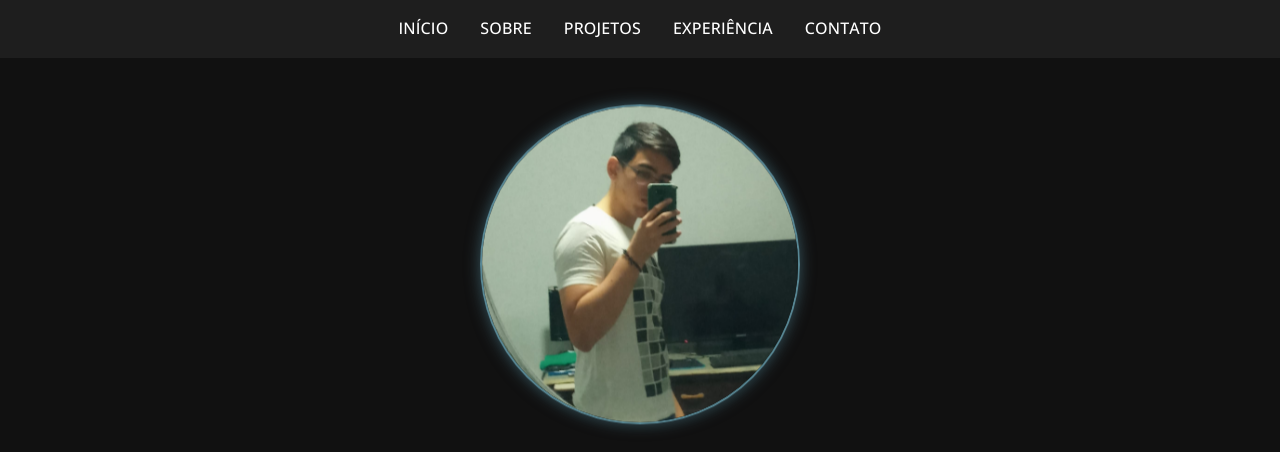
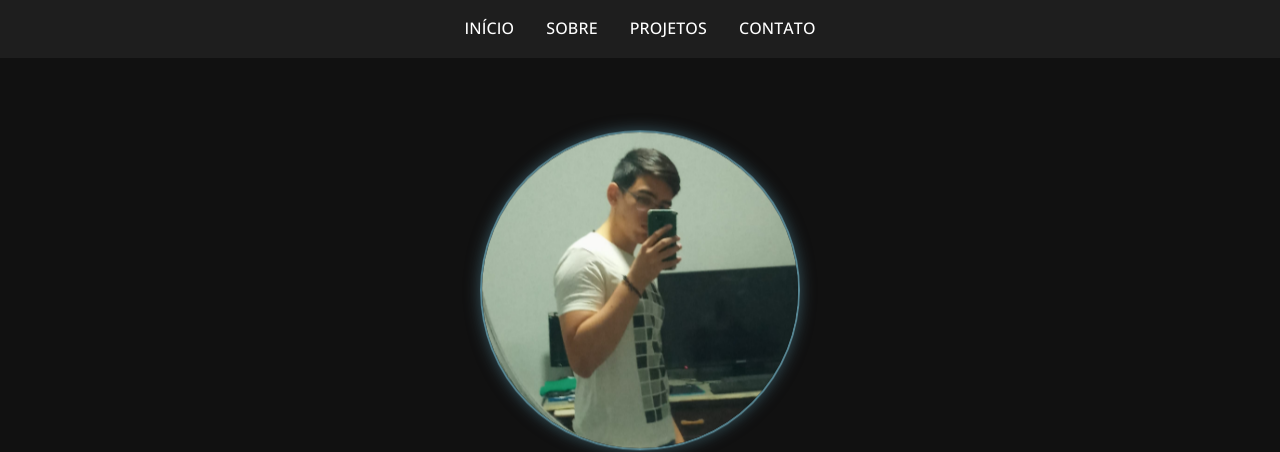
Before and after one commit to DaviCunhaQ/DaviCunha-Portfolio, a plain HTML site: page index.html in a window 1280 px wide. Shown: the top 452 px of the page. Drawn offline with nearby package versions, Linux system fonts and the light colour scheme.

Commit message:
feat: update navigation links and improve header positioning; adjust layout for consistency

```diff
--- a/index.html
+++ b/index.html
@@ -15,16 +15,18 @@
   <header>
     <div id="header-content">
       <div id="links">
-        <div class="menu-link"><a href="#banner">INÍCIO</a></div>
+        <div class="menu-link"><a href="#home">INÍCIO</a></div>
         <div class="menu-link"><a href="#about">SOBRE</a></div>
         <div class="menu-link"><a href="#projects">PROJETOS</a></div>
-        <div class="menu-link"><a href="#experience">EXPERIÊNCIA</a></div>
         <div class="menu-link"><a href="#contact">CONTATO</a></div>
       </div>
     </div>
   </header>
 
   <main>
+    <div id="home"></div>
+
+    </div>
     <div class="row-black">
       <div id="banner">
         <img src="./src/img/davi.jpeg" alt="davi" class="img-banner">
--- a/src/styles.css
+++ b/src/styles.css
@@ -17,7 +17,7 @@ html{
 body{
   display: flex;
   flex-direction: column;
-  width: 100vw;
+  width: 100%;
   height: auto;
   font-family: 'open sans';
 }
@@ -265,8 +265,8 @@ header{
   align-items: center;
   height: auto;
   background-color: var(--primary-gray);
-  position: fixed;
-  top: 1;
+  position: sticky;
+  top: 0;
   z-index: 4;
 }
 
@@ -362,8 +362,8 @@ main .row-gray{
   align-items: center;
   max-width: 120rem;
   padding: 1rem 8rem;
-  margin-top: 6rem;
-  margin-bottom: 3rem;
+  margin-top: 4rem;
+  margin-bottom: 4rem;
 }
 
 @keyframes slideIn {
```
